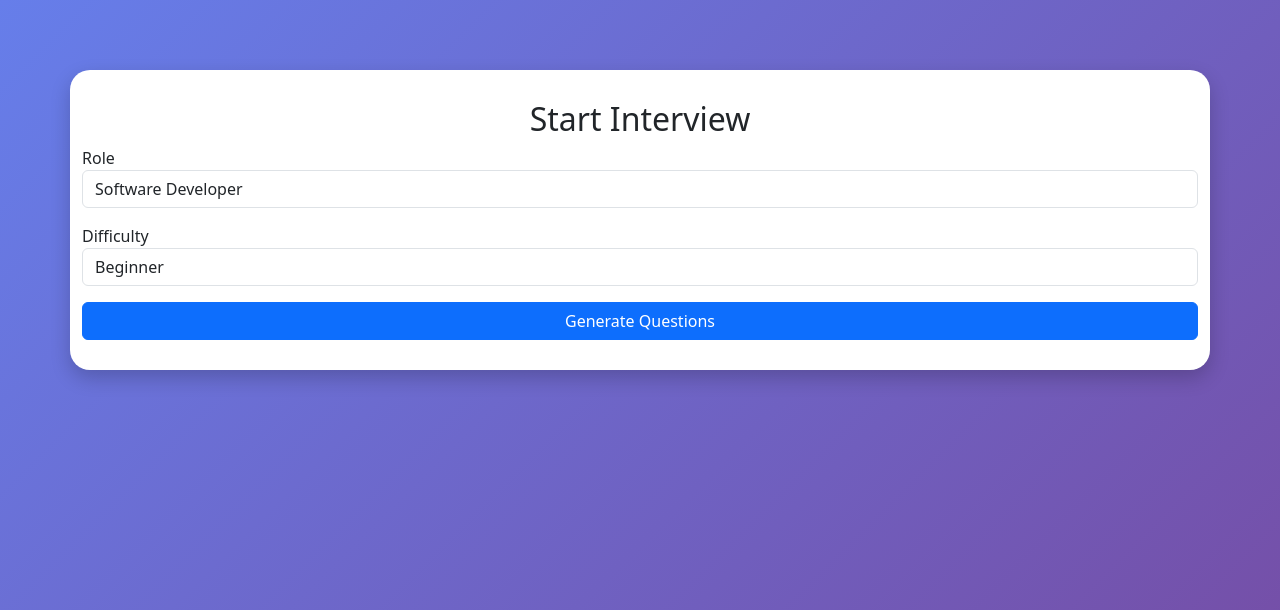
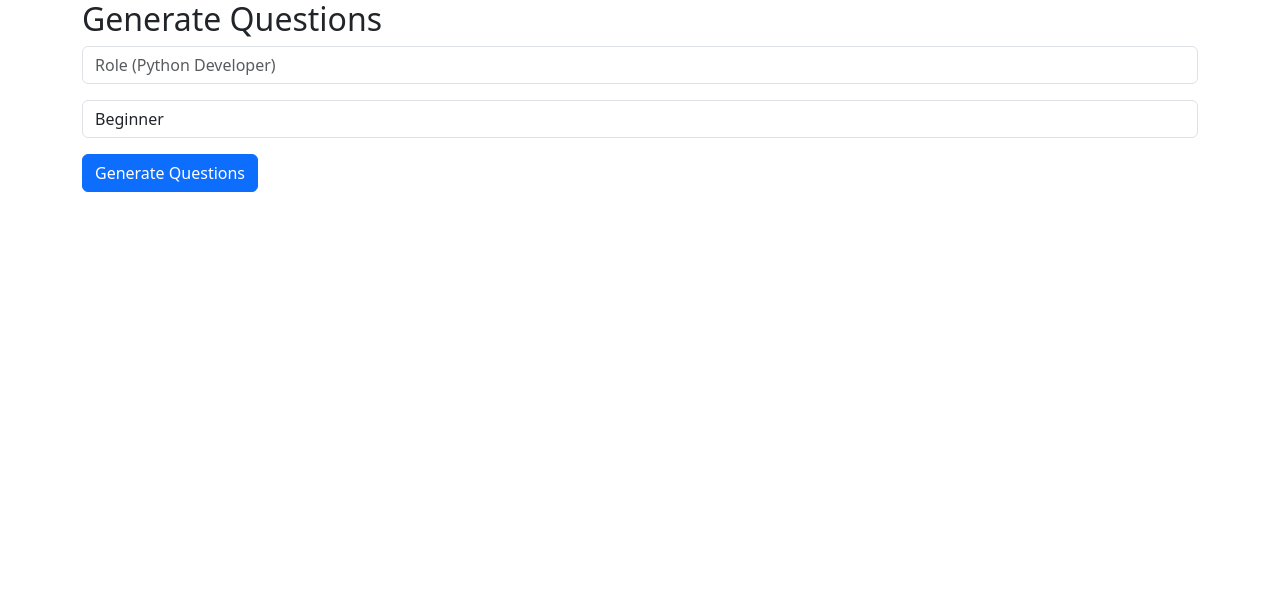
Before and after one commit to Ananya-18-soni/Ai-interview-coach-module, a Flask app: page /interview in a window 1280 px wide. Shown: the top 610 px of the page. Run offline with Flask 3, Linux system fonts and the light colour scheme; the visitor is signed in with stand-in values (Sample User, id 1).

Commit message:
Update index.html

```diff
--- a/templates/index.html
+++ b/templates/index.html
@@ -1,52 +1,32 @@
 <!DOCTYPE html>
 <html>
 <head>
-
     <title>Interview Setup</title>
-
-<link rel="stylesheet"
-href="{{ url_for('static',filename='css/style.css') }}">
-
-<link href="https://cdn.jsdelivr.net/npm/bootstrap@5.3.3/dist/css/bootstrap.min.css"
-rel="stylesheet">
-
+    <link href="https://cdn.jsdelivr.net/npm/bootstrap@5.3.3/dist/css/bootstrap.min.css" rel="stylesheet">
 </head>
-
 <body>
 
-<div class="container card-box">
+<div class="container">
 
-<h2>Start Interview</h2>
+    <h2>Generate Questions</h2>
 
     <form action="/generate_questions" method="POST">
 
-<label>Role</label>
-
-<select name="role" class="form-control mb-3">
-
-<option>Software Developer</option>
-
-<option>Data Analyst</option>
-
-<option>AI Engineer</option>
-
-<option>HR Executive</option>
-
-</select>
-
-<label>Difficulty</label>
+        <input type="text"
+               name="role"
+               class="form-control mb-3"
+               placeholder="Role (Python Developer)"
+               required>
 
         <select name="level" class="form-control mb-3">
 
             <option>Beginner</option>
-
             <option>Intermediate</option>
-
             <option>Advanced</option>
 
         </select>
 
-<button class="btn btn-primary w-100">
+        <button class="btn btn-primary">
             Generate Questions
         </button>
 
```
Lines whose indentation alone changed are shown as unchanged.
